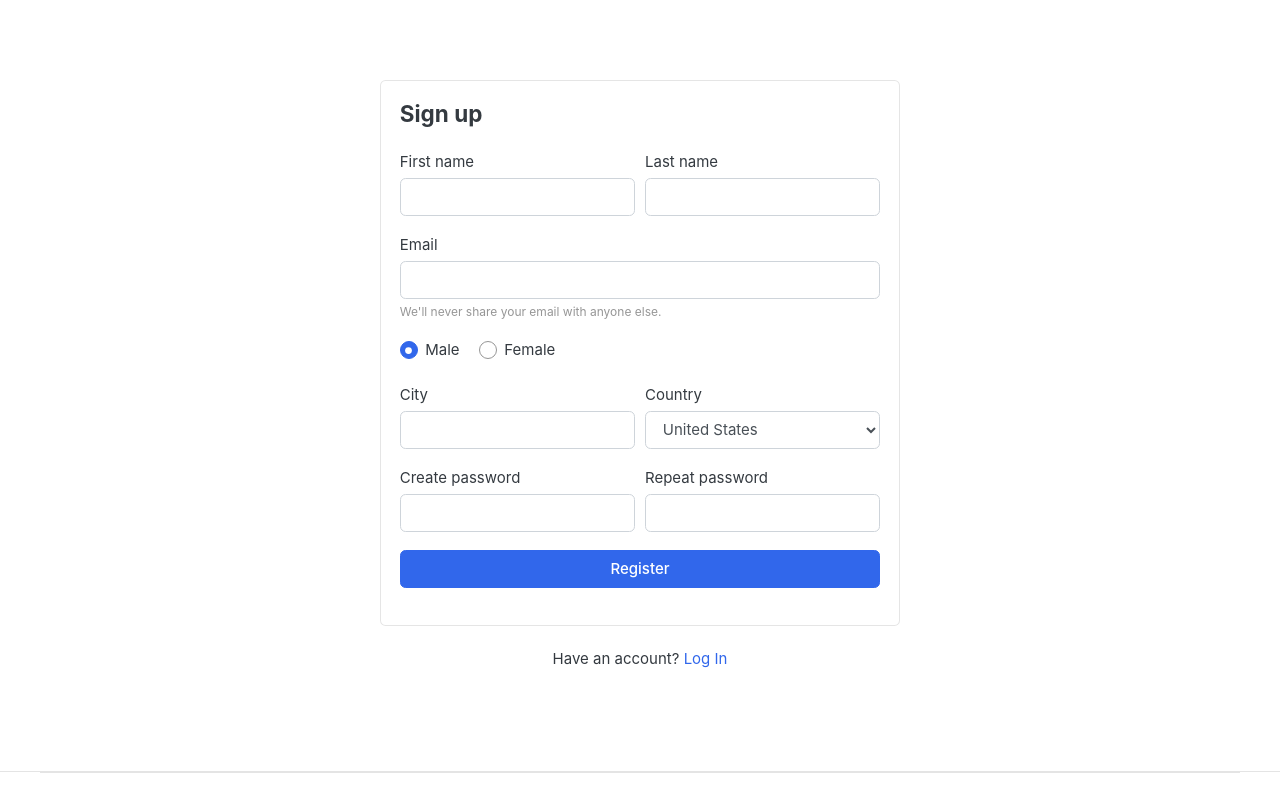
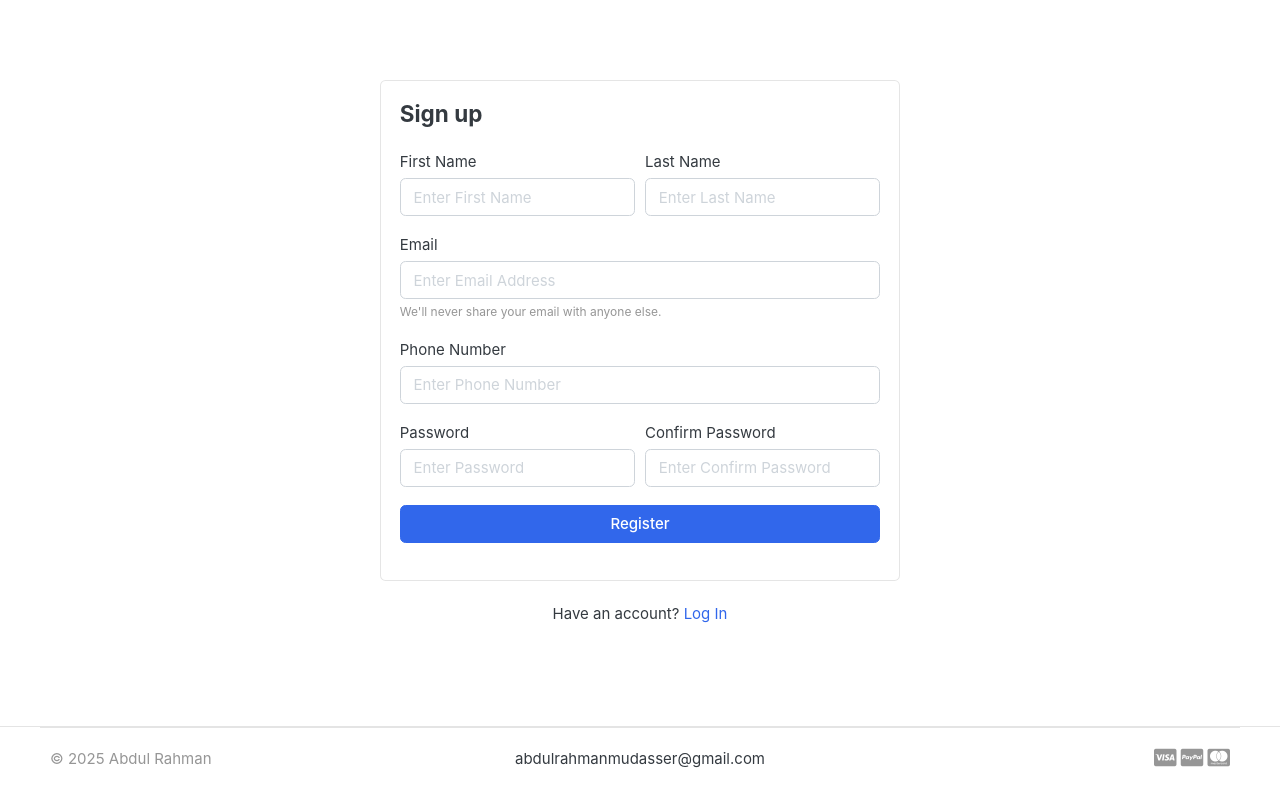
Before and after one commit to AbdulRahmanMudasser/django-greatkart, a Django app: page /accounts/register/ in a window 1280 px wide. Shown: the part 118-908 px from the top of the page. After the commit the page ends 886 px from the top, so only its background shows below. Run offline with Django 5.2, Linux system fonts and the light colour scheme; data that the repository does not hold is empty; some libraries are stand-ins or nearby versions; some web fonts are replaced.

Commit message:
accounts: form overriding and customization

```diff
--- a/accounts/forms.py
+++ b/accounts/forms.py
@@ -3,6 +3,28 @@ from .models import Account
 
 # Register User Form
 class RegisterUserForm(forms.ModelForm):
+
+    # Password Field
+    password = forms.CharField(widget=forms.PasswordInput(attrs={
+        'placeholder': 'Enter Password',
+    }))
+
+    # Confirm Password Field
+    confirm_password = forms.CharField(widget=forms.PasswordInput(attrs={
+        'placeholder': 'Enter Confirm Password',
+    }))
+
     class Meta:
         model = Account
-        fields = ['first_name', 'last_name', 'phone_number', 'email', 'password']
+        fields = ['first_name', 'last_name', 'phone_number', 'email', 'password', 'confirm_password']
+
+    def __init__(self, *args, **kwargs):
+        super(RegisterUserForm, self).__init__(*args, **kwargs)
+
+        self.fields['first_name'].widget.attrs['placeholder'] = 'Enter First Name'
+        self.fields['last_name'].widget.attrs['placeholder'] = 'Enter Last Name'
+        self.fields['phone_number'].widget.attrs['placeholder'] = 'Enter Phone Number'
+        self.fields['email'].widget.attrs['placeholder'] = 'Enter Email Address'
+
+        for field in self.fields:
+            self.fields[field].widget.attrs['class'] = 'form-control'
--- a/templates/accounts/register.html
+++ b/templates/accounts/register.html
@@ -9,23 +9,34 @@
 	<div class="card mx-auto" style="max-width:520px; margin-top:40px;">
       <article class="card-body">
 		<header class="mb-4"><h4 class="card-title">Sign up</h4></header>
-		<form>
+		<form action="{% url 'register' %}" method="post">
+				{% csrf_token %}
+
 				<div class="form-row">
 					<div class="col form-group">
-						<label>First name</label>
-					  	<input type="text" class="form-control" placeholder="">
+						<label>First Name</label>
+					  	<!-- <input type="text" class="form-control" placeholder=""> -->
+
+						{{ form.first_name }}
 					</div> <!-- form-group end.// -->
 					<div class="col form-group">
-						<label>Last name</label>
-					  	<input type="text" class="form-control" placeholder="">
+						<label>Last Name</label>
+					  	<!-- <input type="text" class="form-control" placeholder=""> -->
+
+						  {{ form.last_name }}
 					</div> <!-- form-group end.// -->
 				</div> <!-- form-row end.// -->
+
 				<div class="form-group">
 					<label>Email</label>
-					<input type="email" class="form-control" placeholder="">
+					<!-- <input type="email" class="form-control" placeholder=""> -->
+
+					{{ form.email }}
+
 					<small class="form-text text-muted">We'll never share your email with anyone else.</small>
 				</div> <!-- form-group end.// -->
-				<div class="form-group">
+
+				<!-- <div class="form-group">
 					<label class="custom-control custom-radio custom-control-inline">
 					  <input class="custom-control-input" checked="" type="radio" name="gender" value="option1">
 					  <span class="custom-control-label"> Male </span>
@@ -34,12 +45,13 @@
 					  <input class="custom-control-input" type="radio" name="gender" value="option2">
 					  <span class="custom-control-label"> Female </span>
 					</label>
-				</div> <!-- form-group end.// -->
-				<div class="form-row">
+				</div> form-group end.// -->
+
+				<!-- <div class="form-row">
 					<div class="form-group col-md-6">
 					  <label>City</label>
 					  <input type="text" class="form-control">
-					</div> <!-- form-group end.// -->
+					</div>
 					<div class="form-group col-md-6">
 					  <label>Country</label>
 					  <select id="inputState" class="form-control">
@@ -50,18 +62,39 @@
 					      <option>India</option>
 					      <option>Afganistan</option>
 					  </select>
-					</div> <!-- form-group end.// -->
-				</div> <!-- form-row.// -->
+					</div>
+
+				</div> -->
+
+				<div class="form-group">
+					<label>Phone Number</label>
+					<!-- <input type="email" class="form-control" placeholder=""> -->
+
+					{{ form.phone_number }}
+				</div> <!-- form-group end.// -->
+
 				<div class="form-row">
+					<div class="form-group col-md-6">
+						<label>Password</label>
+						{{ form.password }}
+					</div>
+					<div class="form-group col-md-6">
+						<label>Confirm Password</label>
+					    {{ form.confirm_password }}
+					</div>
+				</div>
+
+				<!-- <div class="form-row">
 					<div class="form-group col-md-6">
 						<label>Create password</label>
 					    <input class="form-control" type="password">
-					</div> <!-- form-group end.// -->
+					</div>
 					<div class="form-group col-md-6">
 						<label>Repeat password</label>
 					    <input class="form-control" type="password">
-					</div> <!-- form-group end.// -->
-				</div>
+					</div>
+				</div> -->
+
 			    <div class="form-group">
 			        <button type="submit" class="btn btn-primary btn-block"> Register  </button>
 			    </div> <!-- form-group// -->
```
